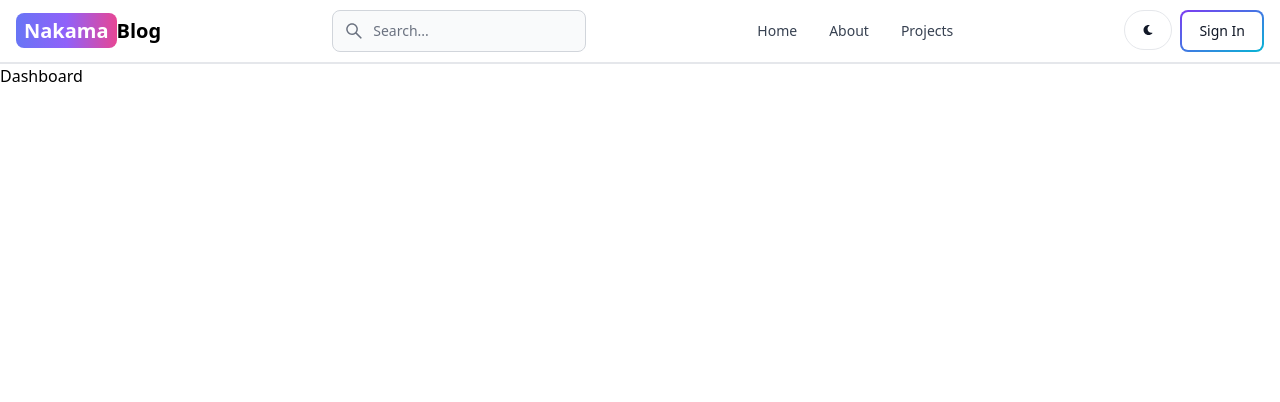
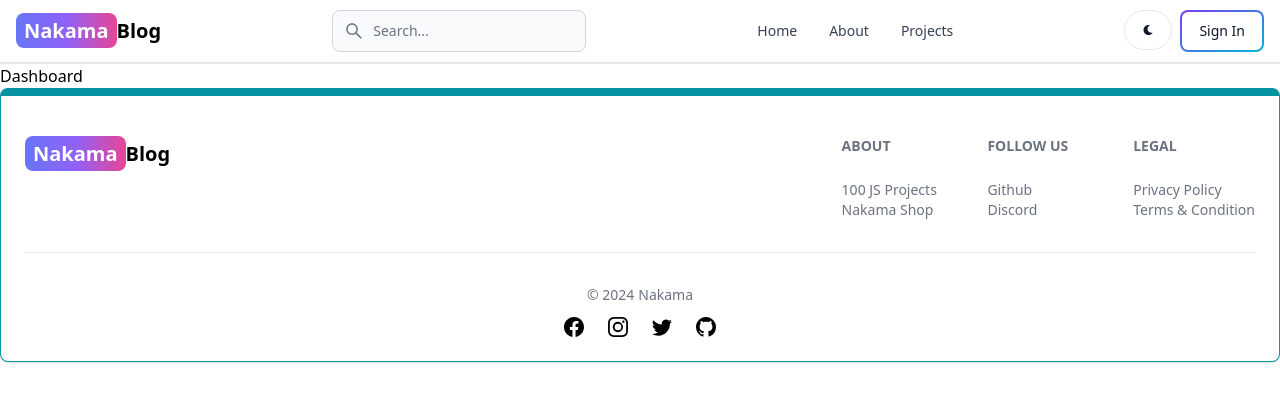
Before and after one commit to kizaru1st/mern-blog, a React (Vite) app in the folder client/: page /dashboard in a window 1280 px wide. Shown: the top 402 px of the page. Built offline with nearby package versions, Linux system fonts and the light colour scheme.

Commit message:
Add Footer

```diff
--- a/client/src/App.jsx
+++ b/client/src/App.jsx
@@ -7,6 +7,7 @@
 import SignIn from './pages/SignIn'
 import Dashboard from './pages/Dashboard'
 import Header from './components/Header'
+import FooterCom from './components/FooterCom'
 
 export default function App() {
   return (
@@ -21,6 +22,7 @@
                 <Route path="/sign-in" element={<SignIn />} />
                 <Route path="/dashboard" element={<Dashboard />} />
             </Routes>
+            <FooterCom/>
         </BrowserRouter>
     </React.Fragment>
   )
--- /dev/null
+++ b/client/src/components/FooterCom.jsx
@@ -0,0 +1,68 @@
+import { Footer } from "flowbite-react";
+import { Link } from "react-router-dom";
+import {BsFacebook, BsGithub, BsInstagram, BsTwitter} from "react-icons/bs"
+
+export default function FooterCom() {
+  return (
+    <Footer container className="border border-t-8 border-teal-500">
+      <div className="w-full max-w-7xl mx-auto">
+        <div className="grid w-full justify-between sm:flex md:grid-col-1">
+          <div className="mt-5">
+            <Link
+              to="/"
+              className="self-center whitespace-nowrap text-lg sm:text-xl font-semibold dark:text-white"
+            >
+              <span className="px-2 py-1 bg-gradient-to-r from-indigo-500 via-purple-500 to-pink-500 rounded-lg text-white">
+                Nakama
+              </span>
+              Blog
+            </Link>
+          </div>
+          <div className="grid grid-cols-2 gap-8 mt-4 sm:grid-cols-3 sm:gap-6">
+            <div>
+              <Footer.Title title="About" />
+              <Footer.LinkGroup col>
+                <Footer.Link>100 JS Projects</Footer.Link>
+              </Footer.LinkGroup>
+              <Footer.LinkGroup col>
+                <Footer.Link>Nakama Shop</Footer.Link>
+              </Footer.LinkGroup>
+            </div>
+            <div>
+              <Footer.Title title="Follow Us" />
+              <Footer.LinkGroup col>
+                <Footer.Link>Github</Footer.Link>
+              </Footer.LinkGroup>
+              <Footer.LinkGroup col>
+                <Footer.Link>Discord</Footer.Link>
+              </Footer.LinkGroup>
+            </div>
+            <div>
+              <Footer.Title title="Legal" />
+              <Footer.LinkGroup col>
+                <Footer.Link>Privacy Policy</Footer.Link>
+              </Footer.LinkGroup>
+              <Footer.LinkGroup col>
+                <Footer.Link>Terms &amp; Condition</Footer.Link>
+              </Footer.LinkGroup>
+            </div>
+          </div>
+        </div>
+        <Footer.Divider/>
+        <div>
+          <Footer.Copyright
+            href="#"
+            by="Nakama"
+            year={new Date().getFullYear()}
+          />
+          <div className="mt-3 flex gap-6 sm:justify-center">
+            <Footer.Icon icon={BsFacebook}/>
+            <Footer.Icon icon={BsInstagram}/>
+            <Footer.Icon icon={BsTwitter}/>
+            <Footer.Icon icon={BsGithub}/>
+          </div>
+        </div>
+      </div>
+    </Footer>
+  );
+}
```
